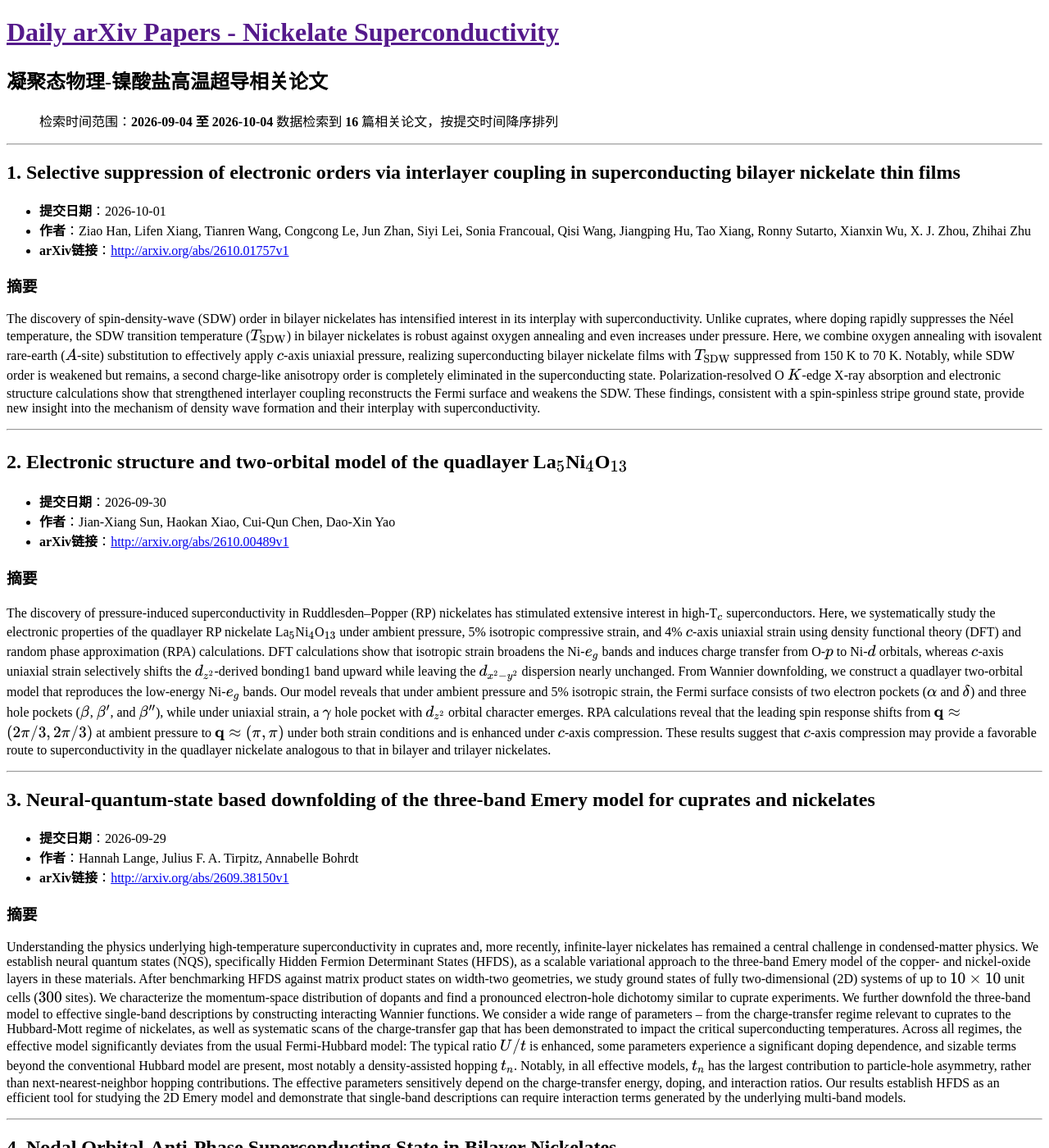
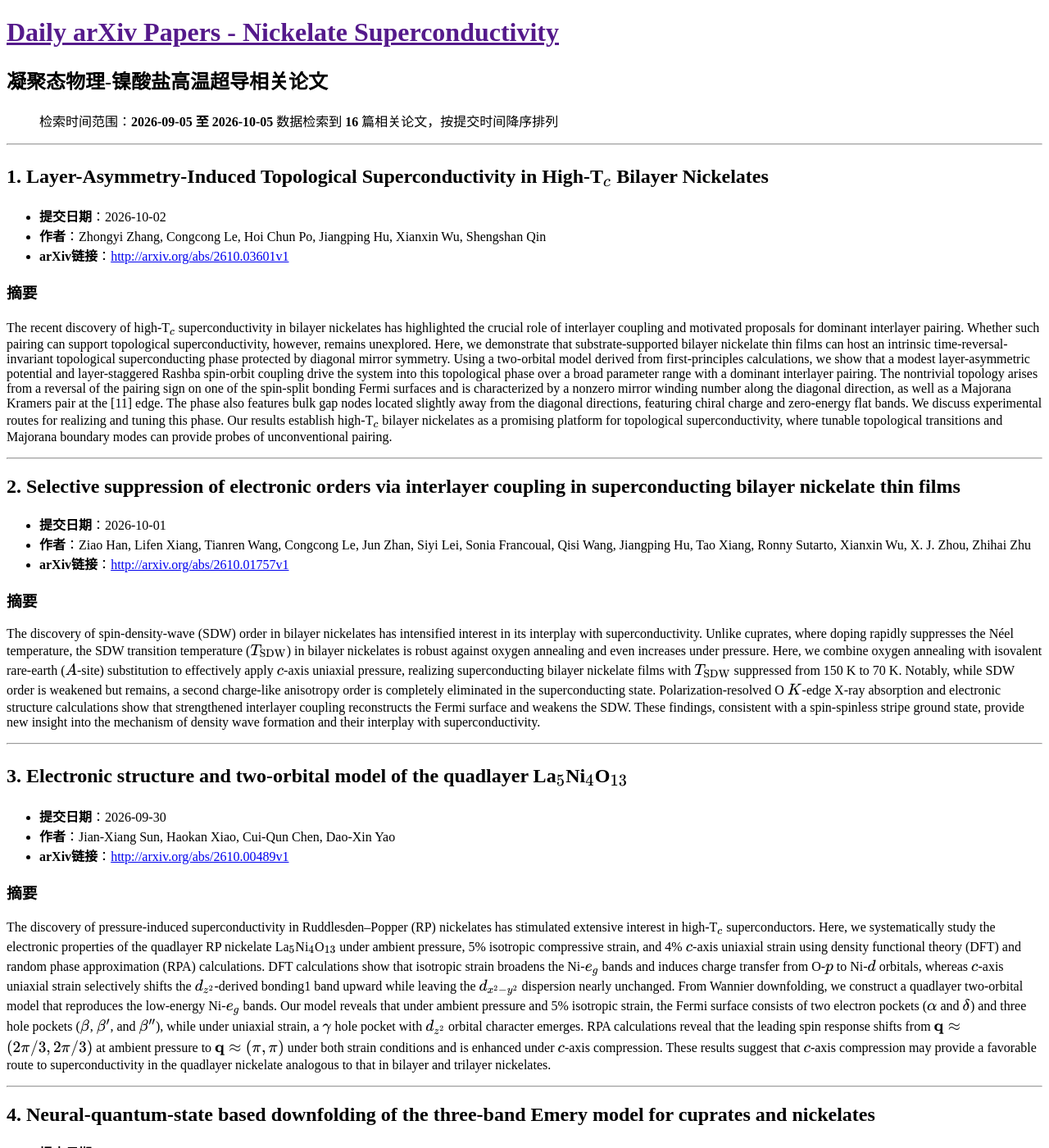
Before and after one commit to yangke25491/daily-arxiv-nickelate_superconductivity, a Jekyll site: the page built from docs/index.md, in a window 1280 px wide and 1400 px high. Shown: the whole window at 82% size. Built offline with Jekyll 4.4.1, drawn with Linux system fonts in a browser that asks for light colours; some of the changed text lies outside the part shown.

Commit message:
Automated update: arXiv papers

```diff
--- a/docs/index.md
+++ b/docs/index.md
@@ -5,12 +5,23 @@ title: 镍酸盐超导论文
 
 # 凝聚态物理-镍酸盐高温超导相关论文
 
-> 检索时间范围：**2026-09-04 至 2026-10-04**
+> 检索时间范围：**2026-09-05 至 2026-10-05**
 > 数据检索到 **16** 篇相关论文，按提交时间降序排列
 
 ---
 
-## 1. Selective suppression of electronic orders via interlayer coupling in superconducting bilayer nickelate thin films
+## 1. Layer-Asymmetry-Induced Topological Superconductivity in High-T${}\_c$ Bilayer Nickelates
+
+- **提交日期**：2026-10-02
+- **作者**：Zhongyi Zhang, Congcong Le, Hoi Chun Po, Jiangping Hu, Xianxin Wu, Shengshan Qin
+- **arXiv链接**：[http://arxiv.org/abs/2610.03601v1](http://arxiv.org/abs/2610.03601v1)
+
+### 摘要
+The recent discovery of high-T${}\_c$ superconductivity in bilayer nickelates has highlighted the crucial role of interlayer coupling and motivated proposals for dominant interlayer pairing. Whether such pairing can support topological superconductivity, however, remains unexplored. Here, we demonstrate that substrate-supported bilayer nickelate thin films can host an intrinsic time-reversal-invariant topological superconducting phase protected by diagonal mirror symmetry. Using a two-orbital model derived from first-principles calculations, we show that a modest layer-asymmetric potential and layer-staggered Rashba spin-orbit coupling drive the system into this topological phase over a broad parameter range with a dominant interlayer pairing. The nontrivial topology arises from a reversal of the pairing sign on one of the spin-split bonding Fermi surfaces and is characterized by a nonzero mirror winding number along the diagonal direction, as well as a Majorana Kramers pair at the [11] edge. The phase also features bulk gap nodes located slightly away from the diagonal directions, featuring chiral charge and zero-energy flat bands. We discuss experimental routes for realizing and tuning this phase. Our results establish high-T${}\_c$ bilayer nickelates as a promising platform for topological superconductivity, where tunable topological transitions and Majorana boundary modes can provide probes of unconventional pairing.
+
+---
+
+## 2. Selective suppression of electronic orders via interlayer coupling in superconducting bilayer nickelate thin films
 
 - **提交日期**：2026-10-01
 - **作者**：Ziao Han, Lifen Xiang, Tianren Wang, Congcong Le, Jun Zhan, Siyi Lei, Sonia Francoual, Qisi Wang, Jiangping Hu, Tao Xiang, Ronny Sutarto, Xianxin Wu, X. J. Zhou, Zhihai Zhu
@@ -98,7 +109,7 @@ The discovery of superconductivity in nickelates has seeded a new field for expl
 
 ---
 
-## 9. Mode-selective phonon effects on magnetism and superconductivity in trilayer nickelates
+## 10. Mode-selective phonon effects on magnetism and superconductivity in trilayer nickelates
 
 - **提交日期**：2026-09-14
 - **作者**：C. Alexander Baum, Jun Zhan, Congcong Le, Ronny Thomale, Xianxin Wu
@@ -109,7 +120,7 @@ The discovery of high-$T\_c$ superconductivity in multilayer nickelates has stim
 
 ---
 
-## 10. Stripe-Like Superconducting Enhancement and Coexisting Magnetic Texture in an Infinite Layer Nickelate
+## 11. Stripe-Like Superconducting Enhancement and Coexisting Magnetic Texture in an Infinite Layer Nickelate
 
 - **提交日期**：2026-09-14
 - **作者**：Ryan Laing, Dung Vu, Jacob Pfund, Wenzheng Wei, Frederick J. Walker, Haiyan Tan, Pavel Volkov, Menka Jain, Charles Ahn, Ilya Sochnikov
@@ -174,14 +185,3 @@ The discovery of superconductivity in bulk bilayer nickelates has established a
 Density-wave (DW) orders are considered as competing orders to unconventional superconductivity and are commonly seen in a variety of superconductors including but not limited to the recently discovered Ruddlesden-Popper-phase nickelates. By utilizing $^{139}$La nuclear quadrupole resonance, we systematically investigate into the nature of DW orders and their evolution under pressure in La${}\_4$Ni${}\_3$O${}\_{10}$. Spin and charge DW orders are found to be intertwined in this material, which is in stark contrast to those in La${}\_3$Ni${}\_2$O${}\_7$. Short-range DW orders are observed near 150 K, well above the development of long-range DW orders at around 139 K. Upon applying a hydrostatic pressure of 2.3 GPa, the transition temperatures of the short-range and long-range orders decrease at rates of 1 K/GPa and 10 K/GPa, respectively. Our results thus affirm that both spin density wave and charge density wave as competing orders with the superconducting state in La${}\_4$Ni${}\_3$O${}\_{10}$, and provide new insights into the interplay between DW orders and unconventional superconductivity.
 
 ---
-
-## 16. Ni-O hybridization as a stabilizer for $s^{\pm}$ superconductivity in La${}\_3$Ni${}\_2$O${}\_7$: a DFT+RPA study
-
-- **提交日期**：2026-09-04
-- **作者**：Lauro B. Braz, Daniel D. Rivera, Emmanuel V. C. Lopes, George B. Martins, Gustavo M. Dalpian, Luis G. G. V. Dias da Silva
-- **arXiv链接**：[http://arxiv.org/abs/2609.05185v1](http://arxiv.org/abs/2609.05185v1)
-
-### 摘要
-The superconducting gap symmetry of high-pressure bilayer nickelates remains under debate, with weak- and strong-coupling approaches yielding different pairing tendencies. In this work, we investigate how the weak-coupling treatment of electronic states away from the Fermi level influences magnetic fluctuations and superconductivity in La${}\_3$Ni${}\_2$O${}\_7$. We employ a full-spectrum model based on orthonormalized projections of Kohn-Sham states onto local Ni-$e\_g$ orbitals, which preserves the density-functional band structure while redistributing spectral weight over a wide energy range. Compared to a low-energy description, this approach yields enhanced interlayer spin fluctuations and a commensurate magnetic instability. Within a spin-fluctuation framework, these features favor a sign-changing $s^\pm$ superconducting state, whereas low-energy models tend to stabilize $d$-wave pairing. Our results suggest that interlayer coupling in full-energy models may play an important role in shaping the predicted pairing symmetry of bilayer nickelates.
-
----
```
Also changed, not shown: other parts of docs/index.md (+12 -12 lines).
